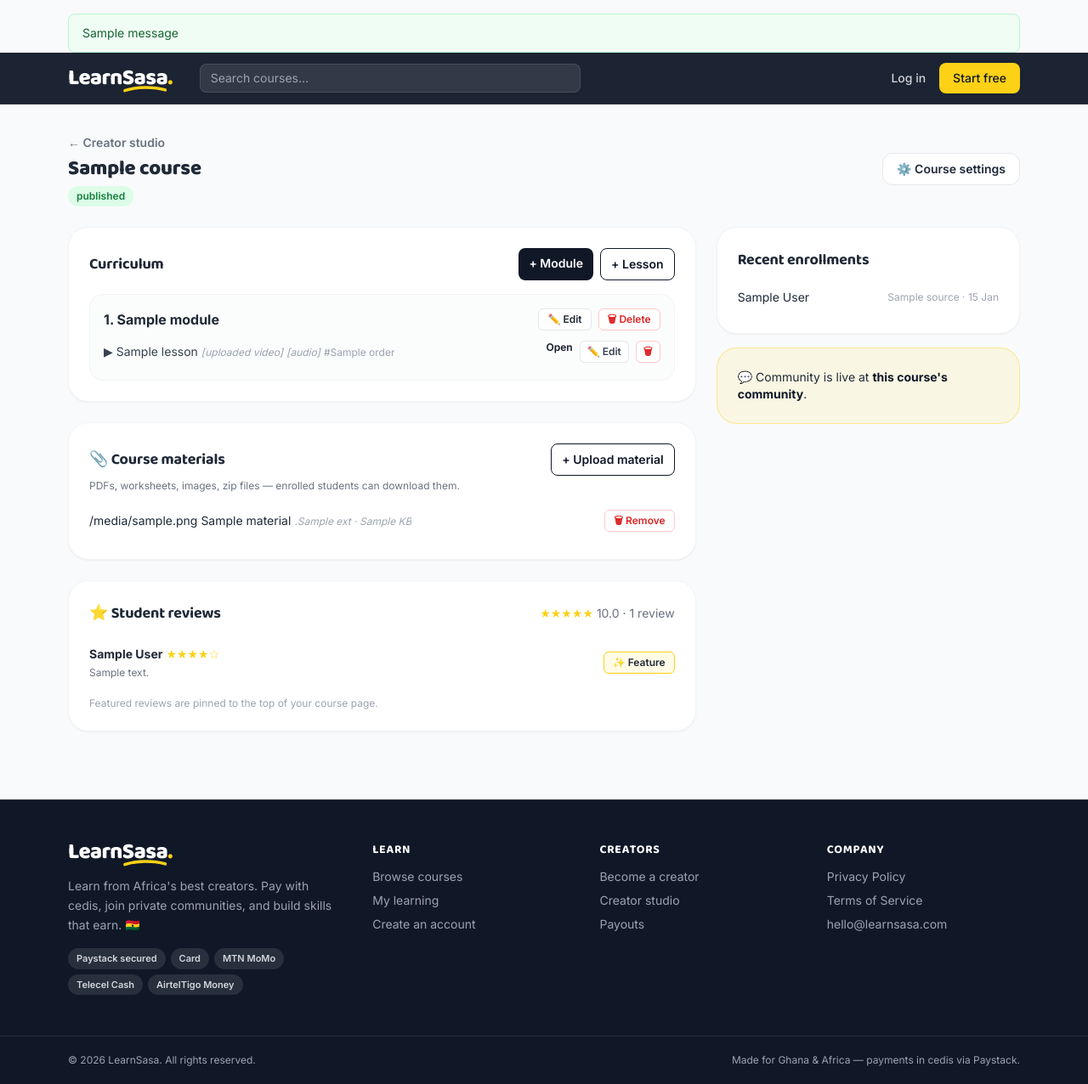
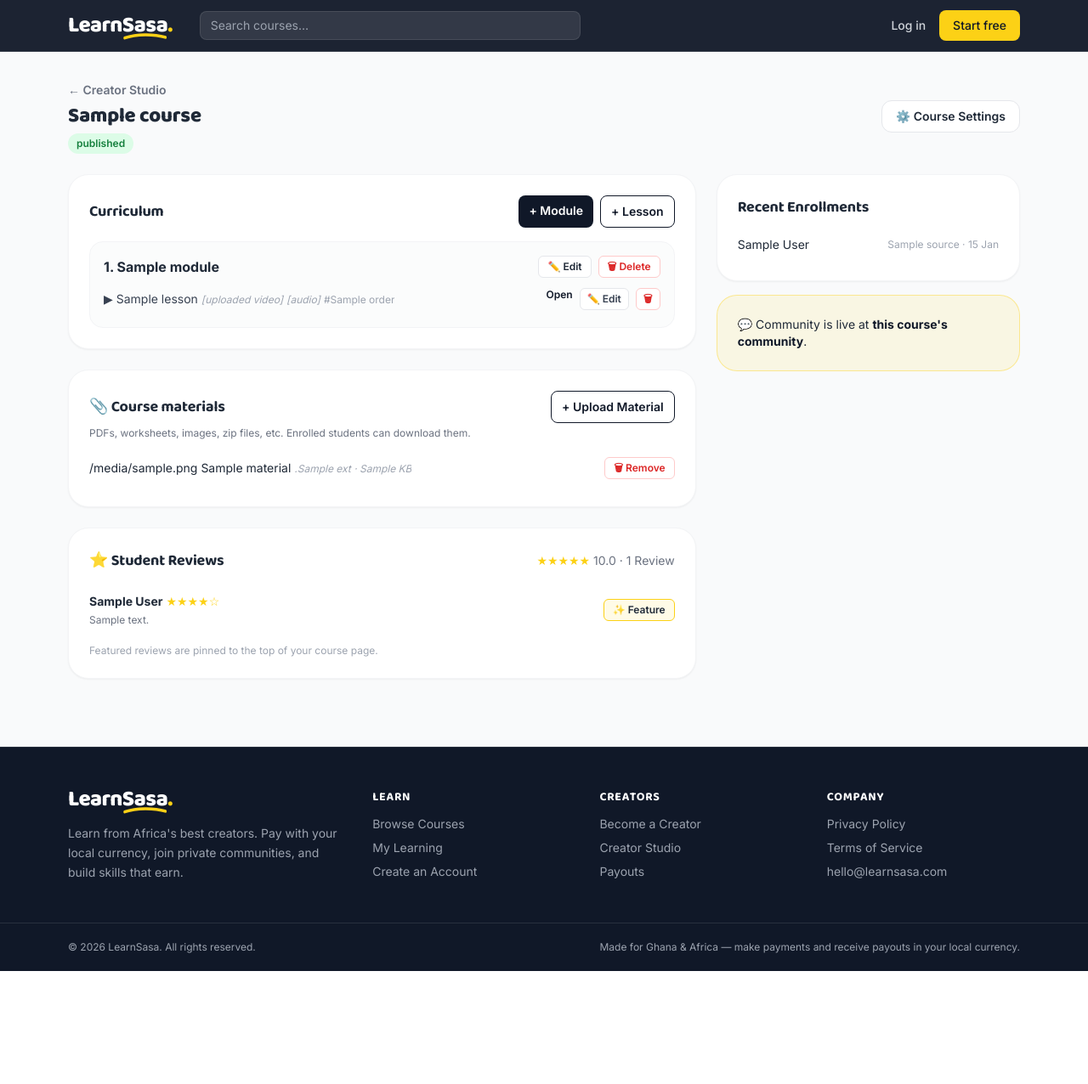
Before and after one commit to judeaquila/Sukuu, a Django app: template templates/courses/course_manage.html in a window 1280 px wide. Shown: the whole page at 85% size. After the commit the page ends 1143 px from the top, so only its background shows below. Run offline with Django 5.2, Linux system fonts and the light colour scheme; the template is opened without the code that fills it: most values are stand-ins (such as "Sample title", 1, 10 or a date in 2020); one stand-in notice (Sample message) is shown; some libraries are stand-ins or nearby versions.

Commit message:
Corrected text displays across the platform

```diff
--- a/templates/base.html
+++ b/templates/base.html
@@ -9,6 +9,7 @@
   <link rel="preconnect" href="https://fonts.gstatic.com" crossorigin>
   <link href="https://fonts.googleapis.com/css2?family=Baloo+2:wght@600;700;800&family=Inter:wght@400;500;600;700;800&display=swap" rel="stylesheet">
   <script src="https://cdn.tailwindcss.com"></script>
+  <script defer src="https://cdn.jsdelivr.net/npm/alpinejs@3.x.x/dist/cdn.min.js"></script>
   <script>
     tailwind.config = {
       theme: {
@@ -47,14 +48,34 @@
 <body class="min-h-full flex flex-col font-sans text-gray-800 bg-gray-50">
 
   {% if messages %}
-    <div class="mx-auto mt-4 w-full max-w-6xl px-4 space-y-2">
+    <div class="fixed top-5 left-1/2 -translate-x-1/2 z-50 flex flex-col space-y-3 pointer-events-none max-w-sm w-full px-4">
       {% for message in messages %}
-        <div class="flex items-start gap-2 rounded-lg border px-4 py-3 text-sm
-          {% if message.tags == 'success' %}border-green-200 bg-green-50 text-green-800
-          {% elif message.tags == 'error' %}border-red-200 bg-red-50 text-red-800
-          {% elif message.tags == 'warning' %}border-yellow-200 bg-yellow-50 text-yellow-800
-          {% else %}border-blue-200 bg-blue-50 text-blue-800{% endif %}">
-          <span>{{ message }}</span>
+        <div
+          x-data="{ show: true }"
+          x-init="setTimeout(() => show = false, 4000)"
+          x-show="show"
+          x-transition:enter="transition ease-out duration-300"
+          x-transition:enter-start="opacity-0 translate-y-2"
+          x-transition:enter-end="opacity-100 translate-y-0"
+          x-transition:leave="transition ease-in duration-200"
+          x-transition:leave-start="opacity-100 scale-100"
+          x-transition:leave-end="opacity-0 scale-95"
+          class="pointer-events-auto flex items-center justify-between gap-3 rounded-2xl border p-4 shadow-lg backdrop-blur-md
+            {% if message.tags == 'success' %}border-green-200 bg-green-50/90 text-green-900
+            {% elif message.tags == 'error' %}border-red-200 bg-red-50/90 text-red-900
+            {% elif message.tags == 'warning' %}border-yellow-200 bg-yellow-50/90 text-yellow-900
+            {% else %}border-blue-200 bg-blue-50/90 text-blue-900{% endif %}"
+        >
+          <div class="flex items-start gap-2.5 text-sm font-medium">
+            <span>{{ message }}</span>
+          </div>
+
+          <!-- Optional Close Button -->
+          <button @click="show = false" class="text-gray-400 hover:text-gray-600 transition-colors">
+            <svg class="w-4 h-4" fill="none" stroke="currentColor" viewBox="0 0 24 24">
+              <path stroke-linecap="round" stroke-linejoin="round" stroke-width="2" d="M6 18L18 6M6 6l12 12"></path>
+            </svg>
+          </button>
         </div>
       {% endfor %}
     </div>
@@ -73,9 +94,9 @@
       <div class="ml-auto flex items-center gap-1 text-sm font-medium">
         {% if user.is_authenticated %}
           {% if is_creator or user.role == 'creator' %}
-            <a href="{% url 'courses:dashboard' %}" class="rounded-lg px-3 py-2 text-gray-300 hover:bg-white/10 hover:text-white">Creator studio</a>
+            <a href="{% url 'courses:dashboard' %}" class="rounded-lg px-3 py-2 text-gray-300 hover:bg-white/10 hover:text-white">Creator Studio</a>
           {% endif %}
-          <a href="{% url 'accounts:my_learning' %}" class="rounded-lg px-3 py-2 text-gray-300 hover:bg-white/10 hover:text-white">My learning</a>
+          <a href="{% url 'accounts:my_learning' %}" class="rounded-lg px-3 py-2 text-gray-300 hover:bg-white/10 hover:text-white">My Learning</a>
           <details class="relative">
             <summary class="flex cursor-pointer list-none items-center gap-2 rounded-full border border-white/15 px-2 py-1.5 hover:bg-white/10">
               <div class="flex h-6 w-6 items-center justify-center overflow-hidden rounded-full bg-gold text-xs font-bold text-gray-900">
@@ -114,32 +135,25 @@
       <div>
         {% include "_logo.html" %}
         <p class="mt-4 max-w-xs text-sm leading-relaxed">
-          Learn from Africa's best creators. Pay with cedis, join private communities,
-          and build skills that earn. 🇬🇭
+          Learn from Africa's best creators. Pay with your local currency, join private communities,
+          and build skills that earn.
         </p>
-        <div class="mt-4 flex flex-wrap gap-1.5 text-[11px] font-semibold text-gray-300">
-          <span class="rounded-full bg-white/10 px-2.5 py-1">Paystack secured</span>
-          <span class="rounded-full bg-white/10 px-2.5 py-1">Card</span>
-          <span class="rounded-full bg-white/10 px-2.5 py-1">MTN MoMo</span>
-          <span class="rounded-full bg-white/10 px-2.5 py-1">Telecel Cash</span>
-          <span class="rounded-full bg-white/10 px-2.5 py-1">AirtelTigo Money</span>
-        </div>
       </div>
 
       <div>
         <h3 class="font-display text-sm font-bold uppercase tracking-wider text-white">Learn</h3>
         <ul class="mt-3 space-y-2 text-sm">
-          <li><a href="{% url 'home' %}" class="hover:text-gold">Browse courses</a></li>
-          <li><a href="{% url 'accounts:my_learning' %}" class="hover:text-gold">My learning</a></li>
-          <li><a href="{% url 'accounts:signup' %}" class="hover:text-gold">Create an account</a></li>
+          <li><a href="{% url 'home' %}" class="hover:text-gold">Browse Courses</a></li>
+          <li><a href="{% url 'accounts:my_learning' %}" class="hover:text-gold">My Learning</a></li>
+          <li><a href="{% url 'accounts:signup' %}" class="hover:text-gold">Create an Account</a></li>
         </ul>
       </div>
 
       <div>
         <h3 class="font-display text-sm font-bold uppercase tracking-wider text-white">Creators</h3>
         <ul class="mt-3 space-y-2 text-sm">
-          <li><a href="{% url 'accounts:signup' %}" class="hover:text-gold">Become a creator</a></li>
-          <li><a href="{% url 'courses:dashboard' %}" class="hover:text-gold">Creator studio</a></li>
+          <li><a href="{% url 'accounts:signup' %}" class="hover:text-gold">Become a Creator</a></li>
+          <li><a href="{% url 'courses:dashboard' %}" class="hover:text-gold">Creator Studio</a></li>
           <li><a href="{% url 'payments:payouts' %}" class="hover:text-gold">Payouts</a></li>
         </ul>
       </div>
@@ -157,7 +171,7 @@
     <div class="border-t border-white/10">
       <div class="mx-auto flex max-w-6xl flex-col gap-2 px-4 py-5 text-xs md:flex-row md:items-center md:justify-between">
         <p>© {% now "Y" %} LearnSasa. All rights reserved.</p>
-        <p>Made for Ghana &amp; Africa — payments in cedis via Paystack.</p>
+        <p>Made for Ghana &amp; Africa — make payments and receive payouts in your local currency.</p>
       </div>
     </div>
   </footer>
--- a/templates/community/community.html
+++ b/templates/community/community.html
@@ -7,7 +7,7 @@
     <div>
       <a href="{% url 'courses:course_detail' course.slug %}" class="text-sm font-semibold text-gray-500 hover:text-gray-700">← {{ course.title }}</a>
       <h1 class="mt-1 text-2xl font-extrabold">👥 {{ community.name }}</h1>
-      <p class="mt-1 text-sm text-gray-500">{{ community.posts.count }} posts — you and {{ course.creator.full_name|default:course.creator.email }}</p>
+      <p class="mt-1 text-sm text-gray-500">{{ community.posts.count }} posts. You and {{ course.creator.full_name|default:course.creator.email }}</p>
     </div>
 
     <!-- New post -->
@@ -52,14 +52,14 @@
     {% else %}
       <div class="rounded-3xl border border-dashed border-gray-300 bg-white p-10 text-center text-gray-500">
         <p class="font-semibold text-gray-700">No posts yet</p>
-        <p class="mt-1 text-sm">Be the first — ask a question or share a win. 🎉</p>
+        <p class="mt-1 text-sm">Be the first. Ask a question or share a win. 🎉</p>
       </div>
     {% endif %}
   </div>
 
   <aside>
     <div class="rounded-3xl border border-gray-100 bg-white p-6 text-sm shadow-sm">
-      <h3 class="font-bold">About this community</h3>
+      <h3 class="font-bold">About this Community</h3>
       <p class="mt-2 text-gray-600">{{ community.description|default:"A private space for students of this course." }}</p>
       <p class="mt-4 border-t border-gray-100 pt-4 text-xs text-gray-500">
         Only enrolled students and the course creator can see and write here.
--- a/templates/courses/course_delete.html
+++ b/templates/courses/course_delete.html
@@ -1,5 +1,5 @@
 {% extends "base.html" %}
-{% block title %}Delete course — LearnSasa{% endblock %}
+{% block title %}Delete Course — LearnSasa{% endblock %}
 {% block meta %}<meta name="robots" content="noindex">{% endblock %}
 {% block content %}
 <div class="mx-auto max-w-xl">
--- a/templates/courses/course_form.html
+++ b/templates/courses/course_form.html
@@ -17,10 +17,10 @@
 
     <!-- Promotional pricing helper -->
     <div class="rounded-2xl border border-gold/50 bg-gold/5 p-4">
-      <p class="text-sm font-bold">🏷️ Discount calculator (optional)</p>
+      <p class="text-sm font-bold">🏷️ Discount Calculator (optional)</p>
       <p class="mt-1 text-xs text-gray-500">
         Set a promotional old/new price. Type the old price and either a % off or a fixed cedi amount,
-        then apply — or just fill the price fields manually.
+        then apply. Or just fill the price fields manually.
       </p>
       <div class="mt-3 flex flex-wrap items-end gap-2 text-sm">
         <div class="w-24">
--- a/templates/courses/course_manage.html
+++ b/templates/courses/course_manage.html
@@ -5,7 +5,7 @@
 {% block content %}
 <div class="flex flex-wrap items-center justify-between gap-4">
   <div>
-    <a href="{% url 'courses:dashboard' %}" class="text-sm font-semibold text-gray-500 hover:text-gray-700">← Creator studio</a>
+    <a href="{% url 'courses:dashboard' %}" class="text-sm font-semibold text-gray-500 hover:text-gray-700">← Creator Studio</a>
     <h1 class="mt-1 text-2xl font-extrabold">{{ course.title }}</h1>
     <p class="mt-1 flex items-center gap-2 text-sm text-gray-500">
       <span class="rounded-full px-2.5 py-1 text-xs font-semibold
@@ -13,11 +13,11 @@
         {{ course.status }}
       </span>
       {% if course.status == 'draft' %}
-        Publish it from <a href="{% url 'courses:course_update' course.slug %}" class="font-semibold text-brand hover:underline">course settings</a> (set status to Published).
+        Publish it from <a href="{% url 'courses:course_update' course.slug %}" class="font-semibold text-brand hover:underline">Course Settings</a> (set status to Published).
       {% endif %}
     </p>
   </div>
-  <a href="{% url 'courses:course_update' course.slug %}" class="rounded-xl border border-gray-200 bg-white px-4 py-2 text-sm font-semibold hover:bg-gray-50">⚙️ Course settings</a>
+  <a href="{% url 'courses:course_update' course.slug %}" class="rounded-xl border border-gray-200 bg-white px-4 py-2 text-sm font-semibold hover:bg-gray-50">⚙️ Course Settings</a>
 </div>
 
 <div class="mt-6 grid gap-6 lg:grid-cols-3">
@@ -59,14 +59,14 @@
                     </span>
                   </li>
                 {% empty %}
-                  <li class="text-sm text-gray-400">No lessons yet — add one.</li>
+                  <li class="text-sm text-gray-400">No lessons yet. Add one.</li>
                 {% endfor %}
               </ul>
             </div>
           {% endfor %}
         </div>
       {% else %}
-        <p class="mt-3 text-sm text-gray-500">No modules yet. A course doesn't sell without content — start with a module, then add lessons to it.</p>
+        <p class="mt-3 text-sm text-gray-500">No modules yet. A course doesn't sell without content. Start with a module, then add lessons to it.</p>
       {% endif %}
     </div>
 
@@ -74,9 +74,9 @@
     <div class="rounded-3xl border border-gray-100 bg-white p-6 shadow-sm">
       <div class="flex items-center justify-between">
         <h2 class="text-lg font-bold">📎 Course materials</h2>
-        <a href="{% url 'courses:material_create' course.slug %}" class="rounded-lg border border-brand px-3 py-2 text-sm font-semibold text-brand hover:bg-brand/5">+ Upload material</a>
+        <a href="{% url 'courses:material_create' course.slug %}" class="rounded-lg border border-brand px-3 py-2 text-sm font-semibold text-brand hover:bg-brand/5">+ Upload Material</a>
       </div>
-      <p class="mt-1 text-xs text-gray-500">PDFs, worksheets, images, zip files — enrolled students can download them.</p>
+      <p class="mt-1 text-xs text-gray-500">PDFs, worksheets, images, zip files, etc. Enrolled students can download them.</p>
       {% if course.materials.all %}
         <ul class="mt-3 divide-y divide-gray-100 text-sm">
           {% for material in course.materials.all %}
@@ -99,11 +99,11 @@
     <!-- Reviews manager -->
     <div id="reviews" class="scroll-mt-24 rounded-3xl border border-gray-100 bg-white p-6 shadow-sm">
       <div class="flex items-center justify-between">
-        <h2 class="text-lg font-bold">⭐ Student reviews</h2>
+        <h2 class="text-lg font-bold">⭐ Student Reviews</h2>
         {% if rating_count %}
           <span class="text-sm text-gray-500">
             <span class="text-gold">{{ rating_avg|star_string }}</span>
-            {{ rating_avg|floatformat:1 }} · {{ rating_count }} review{{ rating_count|pluralize }}
+            {{ rating_avg|floatformat:1 }} · {{ rating_count }} Review{{ rating_count|pluralize }}
           </span>
         {% endif %}
       </div>
@@ -131,7 +131,7 @@
         </ul>
         <p class="mt-2 text-xs text-gray-400">Featured reviews are pinned to the top of your course page.</p>
       {% else %}
-        <p class="mt-3 text-sm text-gray-500">No reviews yet — enrolled students can rate this course from its page.</p>
+        <p class="mt-3 text-sm text-gray-500">No reviews yet. Enrolled students can rate this course from the course page.</p>
       {% endif %}
     </div>
   </div>
@@ -139,7 +139,7 @@
   <!-- Students -->
   <aside>
     <div class="rounded-3xl border border-gray-100 bg-white p-6 shadow-sm">
-      <h2 class="text-lg font-bold">Recent enrollments</h2>
+      <h2 class="text-lg font-bold">Recent Enrollments</h2>
       {% if students %}
         <ul class="mt-3 divide-y divide-gray-100 text-sm">
           {% for e in students %}
--- a/templates/courses/lesson_delete.html
+++ b/templates/courses/lesson_delete.html
@@ -1,5 +1,5 @@
 {% extends "base.html" %}
-{% block title %}Delete lesson — LearnSasa{% endblock %}
+{% block title %}Delete Lesson — LearnSasa{% endblock %}
 {% block meta %}<meta name="robots" content="noindex">{% endblock %}
 {% block content %}
 <div class="mx-auto max-w-xl">
--- a/templates/courses/material_form.html
+++ b/templates/courses/material_form.html
@@ -1,9 +1,9 @@
 {% extends "base.html" %}
-{% block title %}Upload material — {{ course.title }}{% endblock %}
+{% block title %}Upload Material — {{ course.title }}{% endblock %}
 {% block content %}
 <div class="mx-auto max-w-xl">
   <h1 class="text-2xl font-extrabold">Upload a material for “{{ course.title }}”</h1>
-  <p class="mt-1 text-sm text-gray-500">PDFs, worksheets, images, zip files — enrolled students can download them from every lesson.</p>
+  <p class="mt-1 text-sm text-gray-500">PDFs, worksheets, images, zip files. Enrolled students can download them from every lesson.</p>
   <form method="post" enctype="multipart/form-data" class="mt-6 space-y-4 rounded-3xl border border-gray-100 bg-white p-8 shadow-sm">
     {% csrf_token %}
     <div>
--- a/templates/courses/module_delete.html
+++ b/templates/courses/module_delete.html
@@ -1,5 +1,5 @@
 {% extends "base.html" %}
-{% block title %}Delete module — LearnSasa{% endblock %}
+{% block title %}Delete Module — LearnSasa{% endblock %}
 {% block meta %}<meta name="robots" content="noindex">{% endblock %}
 {% block content %}
 <div class="mx-auto max-w-xl">
```
Also changed, not shown: templates/accounts/my_learning.html (+4 -4 lines), templates/courses/course_detail.html (+19 -19 lines), templates/courses/dashboard.html (+16 -16 lines), templates/courses/home.html (+3 -10 lines), templates/courses/lesson_detail.html (+7 -7 lines), templates/courses/lesson_form.html (+6 -6 lines), templates/courses/module_form.html (+5 -5 lines), templates/payments/coupons.html (+8 -8 lines).
